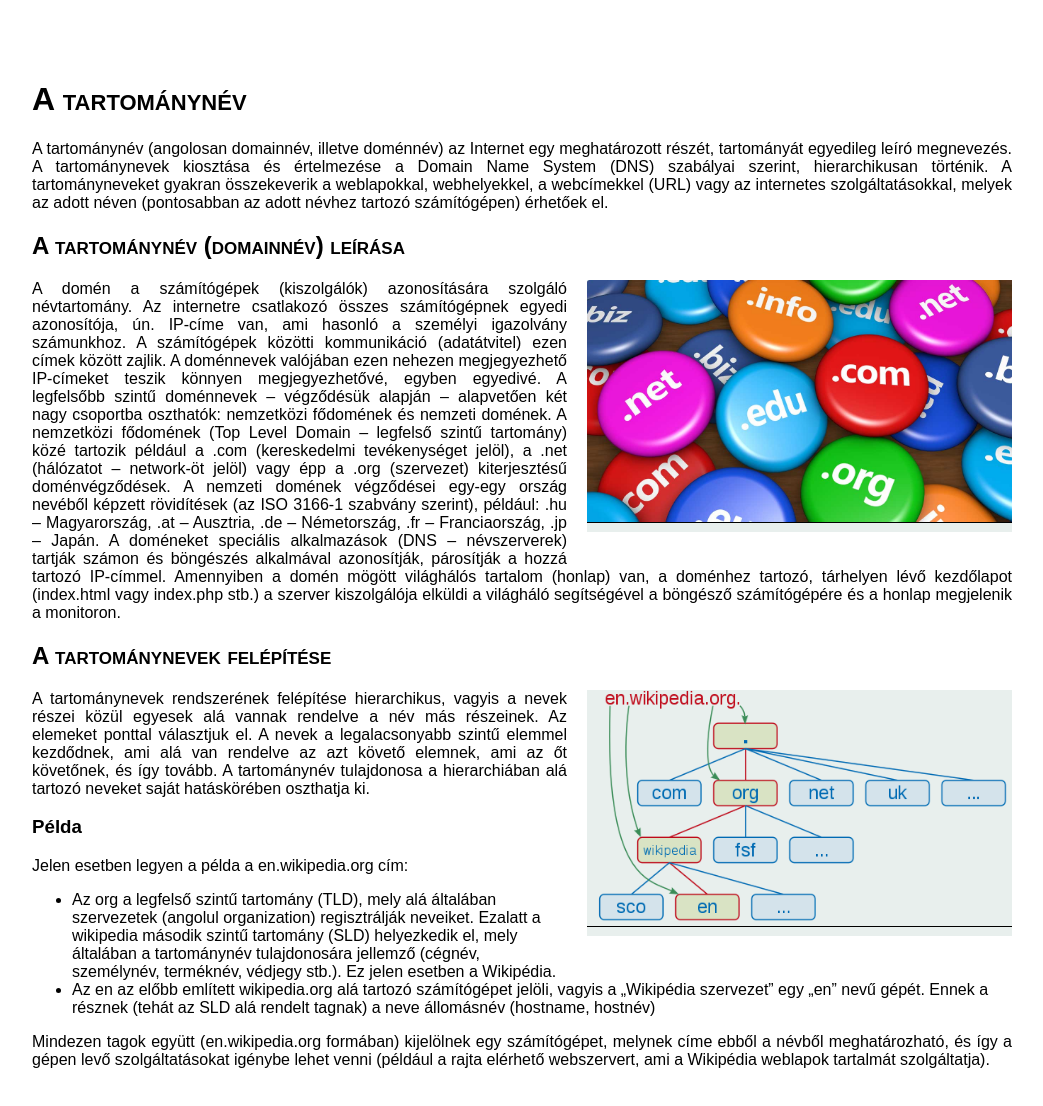
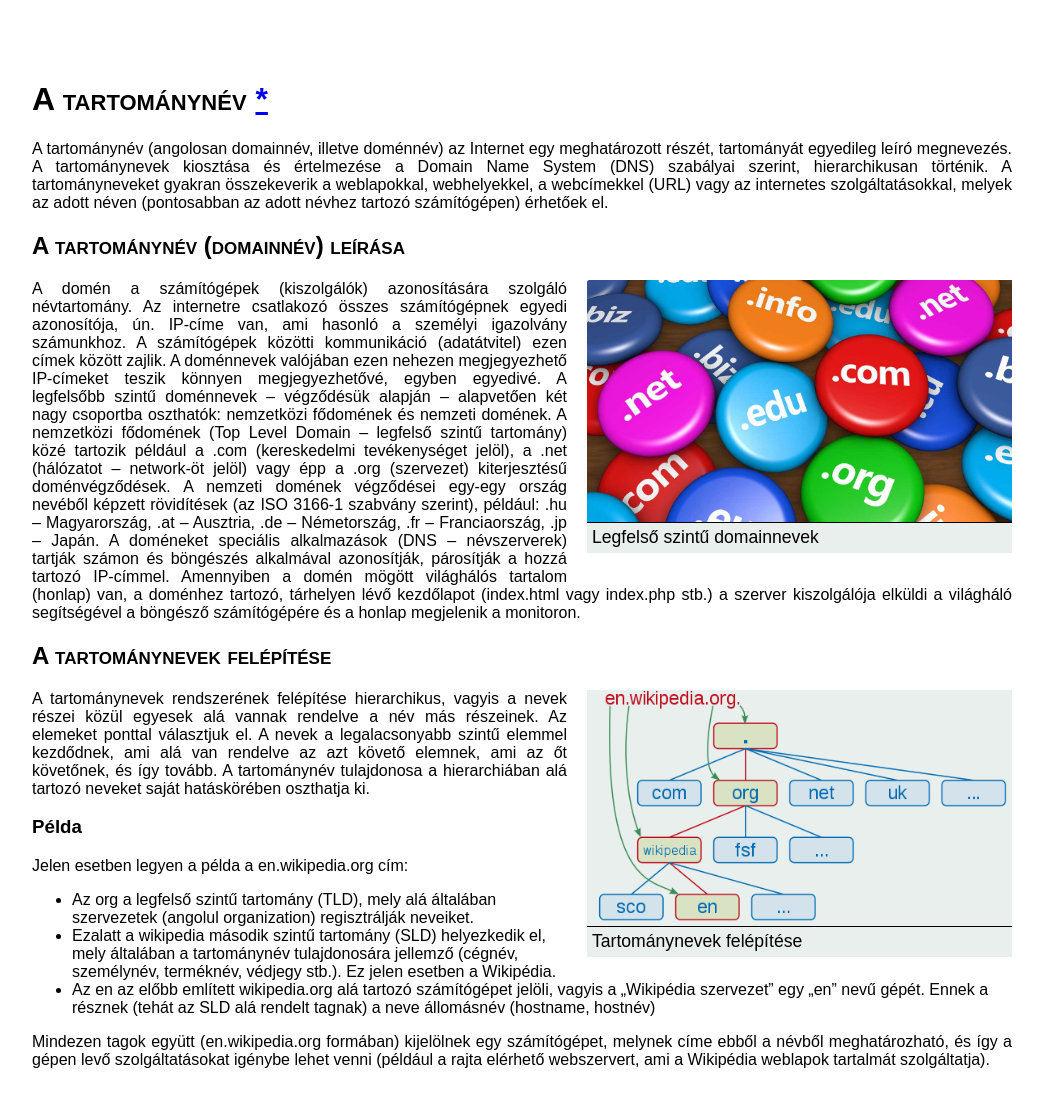
Before and after one commit to Jxncsi/tartomanynev, a plain HTML site: page index.html in a window 1280 px wide. Shown: the whole page, without its empty margins (118-1161 px from the left). Drawn offline with Linux system fonts and the light colour scheme.

Commit message:
7-10 feladat

```diff
--- a/index.html
+++ b/index.html
@@ -9,27 +9,27 @@
 
 <body>
   <div id="tartalom">
-    <h1>A tartománynév</h1>
+    <h1>A tartománynév <a href="https://hu.wikipedia.org/wiki/Tartománynév">*</a></h1>
 
     <p>A tartománynév (angolosan domainnév, illetve doménnév) az Internet egy meghatározott részét, tartományát egyedileg leíró megnevezés. A tartománynevek kiosztása és értelmezése a Domain Name System (DNS) szabályai szerint, hierarchikusan történik. A tartományneveket gyakran összekeverik a weblapokkal, webhelyekkel, a webcímekkel (URL) vagy az internetes szolgáltatásokkal, melyek az adott néven (pontosabban az adott névhez tartozó számítógépen) érhetőek el.</p>
 
     <h2>A tartománynév (domainnév) leírása</h2>
-    <div class="kepkeret"><img src="tld.jpg" alt="Legfelső szintű domainnevek" title="Legfelső szintű domainnevek"></div>
+    <div class="kepkeret"><img src="tld.jpg" alt="Legfelső szintű domainnevek" title="Legfelső szintű domainnevek"><p class="kepfelirat">Legfelső szintű domainnevek</p></div>
     <p>A domén a számítógépek (kiszolgálók) azonosítására szolgáló névtartomány. Az internetre csatlakozó összes számítógépnek egyedi azonosítója, ún. IP-címe van, ami hasonló a személyi igazolvány számunkhoz. A számítógépek közötti kommunikáció (adatátvitel) ezen címek között zajlik. A doménnevek valójában ezen nehezen megjegyezhető IP-címeket teszik könnyen megjegyezhetővé, egyben egyedivé. A legfelsőbb szintű doménnevek – végződésük alapján – alapvetően két nagy csoportba oszthatók: nemzetközi fődomének és nemzeti domének. A nemzetközi fődomének (Top Level Domain – legfelső szintű tartomány) közé tartozik például a .com (kereskedelmi tevékenységet jelöl), a .net (hálózatot – network-öt jelöl) vagy épp a .org (szervezet) kiterjesztésű doménvégződések. A nemzeti domének végződései egy-egy ország nevéből képzett rövidítések (az ISO 3166-1 szabvány szerint), például: .hu – Magyarország, .at – Ausztria, .de – Németország, .fr – Franciaország, .jp – Japán. A doméneket speciális alkalmazások (DNS – névszerverek) tartják számon és böngészés alkalmával azonosítják, párosítják a hozzá tartozó IP-címmel. Amennyiben a domén mögött világhálós tartalom (honlap) van, a doménhez tartozó, tárhelyen lévő kezdőlapot (index.html vagy index.php stb.) a szerver kiszolgálója elküldi a világháló segítségével a böngésző számítógépére és a honlap megjelenik a monitoron.</p>
 
     <h2>A tartománynevek felépítése</h2>
-    <div class="kepkeret"><img src="felepites.png" alt="Tartománynevek felépítése" title="Tartománynevek felépítése"></div>
+    <div class="kepkeret"><img src="felepites.png" alt="Tartománynevek felépítése" title="Tartománynevek felépítése"><p class="kepfelirat">Tartománynevek felépítése</p></div>
 
     <p>A tartománynevek rendszerének felépítése hierarchikus, vagyis a nevek részei közül egyesek alá vannak rendelve a név más részeinek. Az elemeket ponttal választjuk el. A nevek a legalacsonyabb szintű elemmel kezdődnek, ami alá van rendelve az azt követő elemnek, ami az őt követőnek, és így tovább. A tartománynév tulajdonosa a hierarchiában alá tartozó neveket saját hatáskörében oszthatja ki.</p>
 
     <h3>Példa</h3>
 
-    <p>Jelen esetben legyen a példa a en.wikipedia.org cím:</p>
+    <p>Jelen esetben legyen a példa a <span class="kiemelt">en.wikipedia.org</span> cím:</p>
 
     <ul>
-      <li>Az org a legfelső szintű tartomány (TLD), mely alá általában szervezetek (angolul organization) regisztrálják neveiket.
-        Ezalatt a wikipedia második szintű tartomány (SLD) helyezkedik el, mely általában a tartománynév tulajdonosára jellemző (cégnév, személynév, terméknév, védjegy stb.). Ez jelen esetben a Wikipédia.</li>
-        <li>Az en az előbb említett wikipedia.org alá tartozó számítógépet jelöli, vagyis a „Wikipédia szervezet” egy „en” nevű gépét. Ennek a résznek (tehát az SLD alá rendelt tagnak) a neve állomásnév (hostname, hostnév)</li>
+      <li>Az <span class="kiemelt">org</span> a legfelső szintű tartomány (TLD), mely alá általában szervezetek (angolul organization) regisztrálják neveiket.</li>
+      <li>Ezalatt a <span class="kiemelt">wikipedia</span> második szintű tartomány (SLD) helyezkedik el, mely általában a tartománynév tulajdonosára jellemző (cégnév, személynév, terméknév, védjegy stb.). Ez jelen esetben a Wikipédia.</li>
+        <li>Az <span class="kiemelt">en</span> az előbb említett wikipedia.org alá tartozó számítógépet jelöli, vagyis a „Wikipédia szervezet” egy „en” nevű gépét. Ennek a résznek (tehát az SLD alá rendelt tagnak) a neve állomásnév (hostname, hostnév)</li>
     </ul>
 
     <p>Mindezen tagok együtt (en.wikipedia.org formában) kijelölnek egy számítógépet, melynek címe ebből a névből meghatározható, és így a gépen levő szolgáltatásokat igénybe lehet venni (például a rajta elérhető webszervert, ami a Wikipédia weblapok tartalmát szolgáltatja).</p>
```
